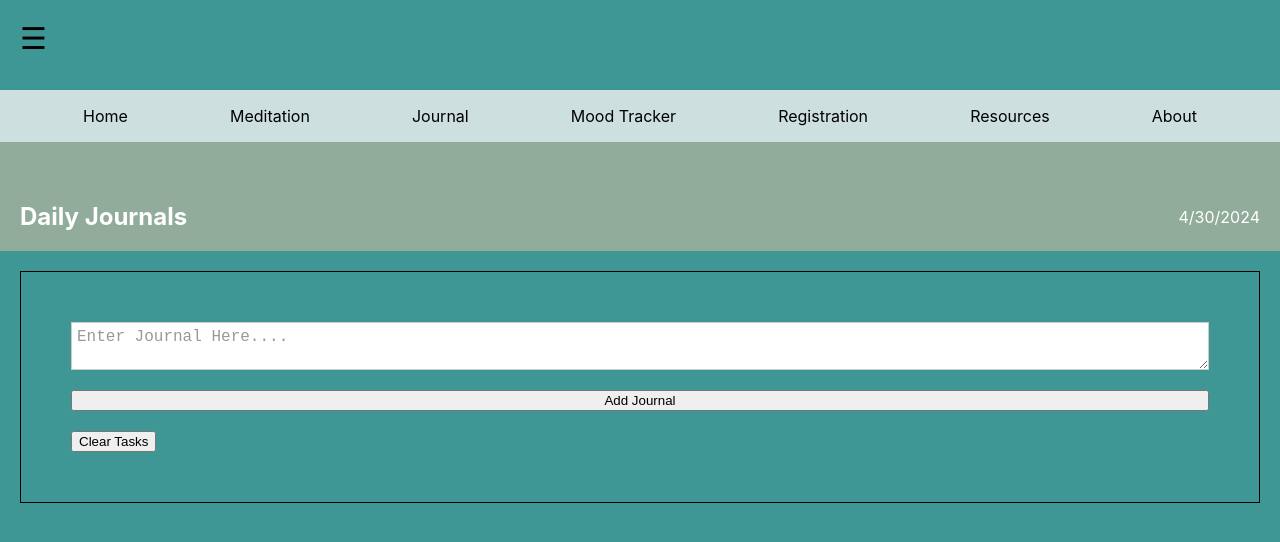
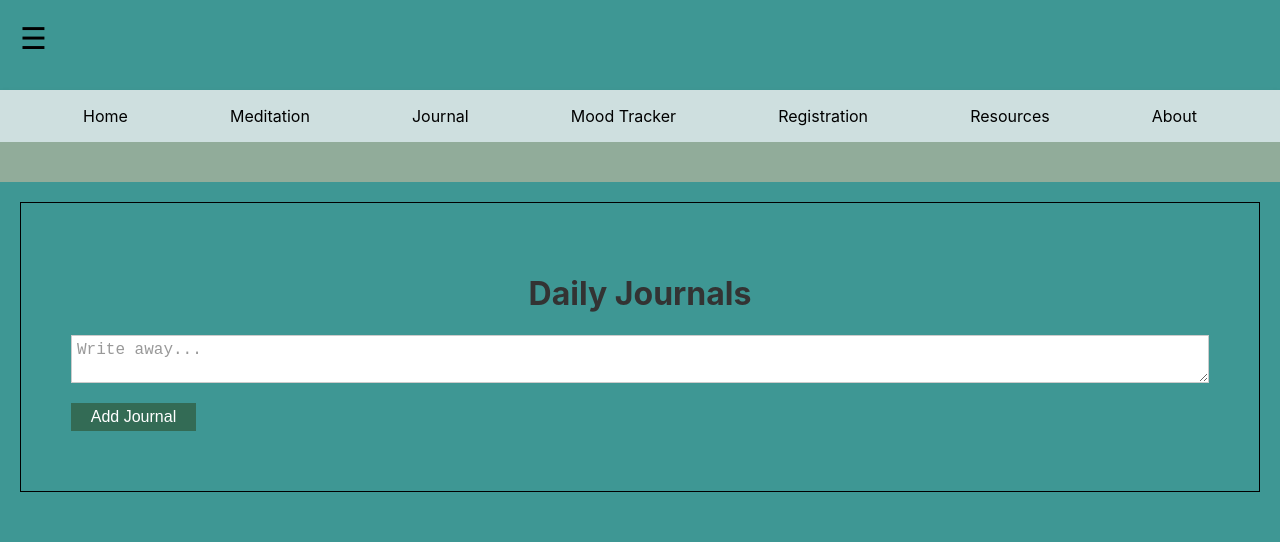
Before and after one commit to Dothat65/mindfulMoments, a React (Create React App) app: page /journal in a window 1280 px wide. Shown: the top 542 px of the page. Built offline with nearby package versions, Linux system fonts and the light colour scheme.

Commit message:
journal page

```diff
--- a/package.json
+++ b/package.json
@@ -8,6 +8,7 @@
     "@testing-library/jest-dom": "^5.17.0",
     "@testing-library/react": "^13.4.0",
     "@testing-library/user-event": "^13.5.0",
+    "axios": "^1.6.8",
     "lucide-react": "^0.378.0",
     "react": "^18.3.1",
     "react-dom": "^18.3.1",
--- a/src/routes/home.jsx
+++ b/src/routes/home.jsx
@@ -27,7 +27,7 @@ export default function Home() {
       <main className="flex-1 w-full py-12 md:py-24 lg:py-32 bg-[url('/nature-pattern.svg')] bg-repeat bg-[length:200px_200px] bg-[#B7D1D3] dark:bg-[#A6C3CE]">
         <div className="container px-4 md:px-6">
           <h1 className="text-3xl font-bold text-[#91AC9A] mb-4">
-            Welcome back, Moe!
+            Welcome!
           </h1>
           <p className="text-xl text-[#A9C3B6] mb-8">
             Let's continue your mental health journey. Explore the tools and resources available to you.
@@ -49,7 +49,7 @@ export default function Home() {
           <div className="recent-activity">
             <h2 className="text-xl font-semibold text-[#91AC9A]">Recent Activity</h2>
             <ul>
-              <li>Mood Tracker Updated - 2 hours ago</li>
+            <li>Mood Tracker Updated - 2 hours ago</li>
               <li>New Journal Entry - 1 day ago</li>
             </ul>
           </div>
--- a/src/routes/journal.jsx
+++ b/src/routes/journal.jsx
@@ -1,80 +1,62 @@
-import React, { useState, useEffect } from 'react';
-import '../styles/journal.css'; // Importing CSS file
+import React, { useState } from 'react';
+import axios from 'axios';
+import '../styles/journal.css';
 
-function Journal() {
+const Journal = () => {
     const [tasks, setTasks] = useState([]);
     const [taskInput, setTaskInput] = useState('');
 
-    useEffect(() => {
-        const todayDate = new Date();
-        const day = todayDate.getDate();
-        const month = todayDate.getMonth() + 1;
-        const year = todayDate.getFullYear();
-
-        const dateString = `${month}/${day}/${year}`;
-        document.getElementById("date").textContent = dateString;
-    }, []);
-
-    const handleTaskInputChange = (event) => {
-        setTaskInput(event.target.value);
+    const handleAddTask = () => {
+        console.log('handleAddTask called', taskInput);
+        if (taskInput.trim() !== '') {
+            const newTask = {
+                content: taskInput,
             };
 
-    const handleAddTask = () => {
-        if (taskInput.trim() !== '') {
-            const todayDate = new Date();
-            const day = todayDate.getDate();
-            const month = todayDate.getMonth() + 1;
-            const year = todayDate.getFullYear();
-            const dateString = `${month}/${day}/${year}`;
+            const token = localStorage.getItem('token');
 
-            const newTask = {
-                text: taskInput,
-                date: dateString
-            };
-            setTasks([...tasks, newTask]);
+            axios.post('http://localhost:8080/journal', newTask, {
+                headers: {
+                    'Authorization': `Bearer ${token}`
+                }
+            })
+            .then(response => {
+                console.log('Journal entry created:', response.data);
+                // Update the tasks state to include the new journal entry
+                setTasks([...tasks, response.data]);
                 setTaskInput('');
+            })
+            .catch(error => {
+                console.error('axios.post error', error);
+            });
         }
     };
 
-    const handleClearTasks = () => {
-        setTasks([]);
+    const handleDeleteTask = (indexToDelete) => {
+        setTasks(tasks.filter((task, index) => index !== indexToDelete));
     };
 
     return (
-        <div>
-            <header>
-                <h1>Daily Journals </h1>
-                <div id="date"></div>
-            </header>
-
-            <main>
         <div className="container">
+              <h1>Daily Journals</h1>
             <div className="input-container">
-                        <textarea
-                            id="taskInput"
-                            placeholder="Enter Journal Here...."
-                            value={taskInput}
-                            onChange={handleTaskInputChange}
-                            required
-                        ></textarea>
-                        <button onClick={handleAddTask}>Add Journal</button>
+            <textarea id="taskInput" onChange={(e) => setTaskInput(e.target.value)} value={taskInput} placeholder="Write away..."></textarea>
+                <button id="addTaskButton" onClick={handleAddTask}>Add Journal</button>
             </div>
             <div id="taskList">
                 {tasks.map((task, index) => (
                     <div key={index} className="journal-container">
                         <div className="task">
                             <input type="checkbox" />
-                                    <div className="journal-text">{task.text}</div>
+                            <div className="journal-text">{task.content}</div>
                             <div className="date">{task.date}</div>
+                            <button className = "deleteButton" onClick={() => handleDeleteTask(index)}>Delete</button>
                         </div>
                     </div>
                 ))}
             </div>
-                    <button onClick={handleClearTasks}>Clear Tasks</button>
-                </div>
-            </main>
         </div>
     );
-}
+};
 
 export default Journal;
--- a/src/routes/registration.jsx
+++ b/src/routes/registration.jsx
@@ -61,7 +61,13 @@ function Registration() {
         })
         .then(data => {
             console.log(data);
-            localStorage.setItem('user', JSON.stringify(data));
+            if (!isSignUp) {
+                // If the user is logging in, store the token in the local storage
+                localStorage.setItem('token', data.token);
+            } else {
+                // If the user is signing up, store the user data in the local storage
+                localStorage.setItem('user', JSON.stringify(data));
+            }
             navigate('/');  // navigate to home page
         })
         .catch((error) => {
--- a/src/styles/journal.css
+++ b/src/styles/journal.css
@@ -10,6 +10,12 @@ header {
 header h1 {
     margin: 0;
     font-size: 24px;
+}
+
+h1 {
+    text-align: center;
+    color: #333;
+    font-size: 2em;
 }
 
 .container {
@@ -38,7 +44,7 @@ header h1 {
 #clearTasksButton {
     padding: 5px 10px;
     font-size: 16px;
-    background-color: #ff0000;
+    background-color: #336B55;
     color: #fff;
     border: none;
     cursor: pointer;
@@ -98,3 +104,19 @@ button {
     position: relative;
     margin-top: 5px;
 }
+
+
+.deleteButton {
+    padding: 5px 10px;
+    font-size: 12px;
+    background-color: #ff0000; /* Red background */
+    color: #fff; /* White text */
+    border: none;
+    cursor: pointer;
+}
+
+.journal-text {
+    font-family: Arial, sans-serif; /* Change this to your preferred font */
+    font-size: 20px; /* Change this to your preferred font size */
+    text-align: left; /* Aligns the text to the left */
+}
```
Also changed, not shown: 1 other file (tests, documents, lock files or other folders). Lines whose indentation alone changed are shown as unchanged.
